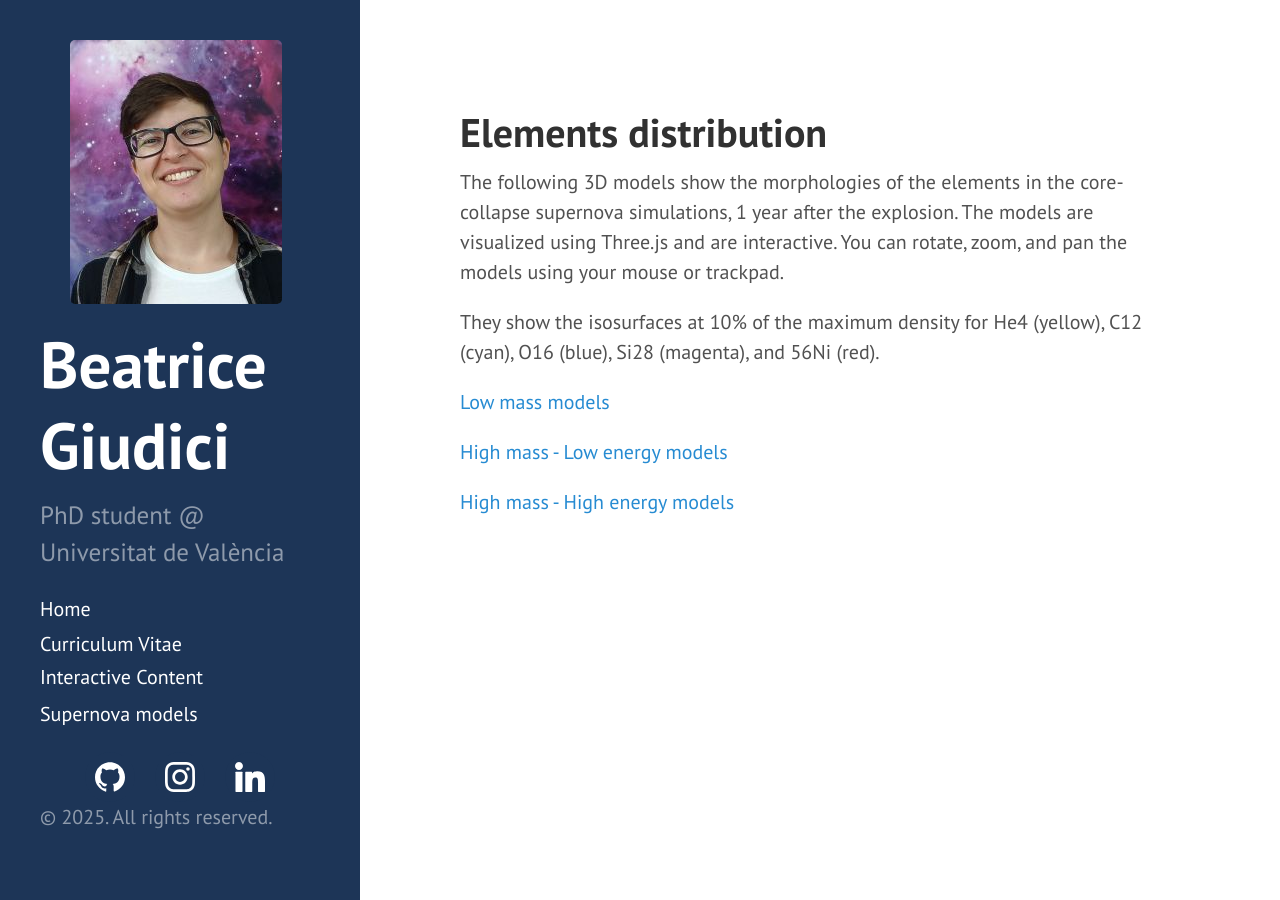
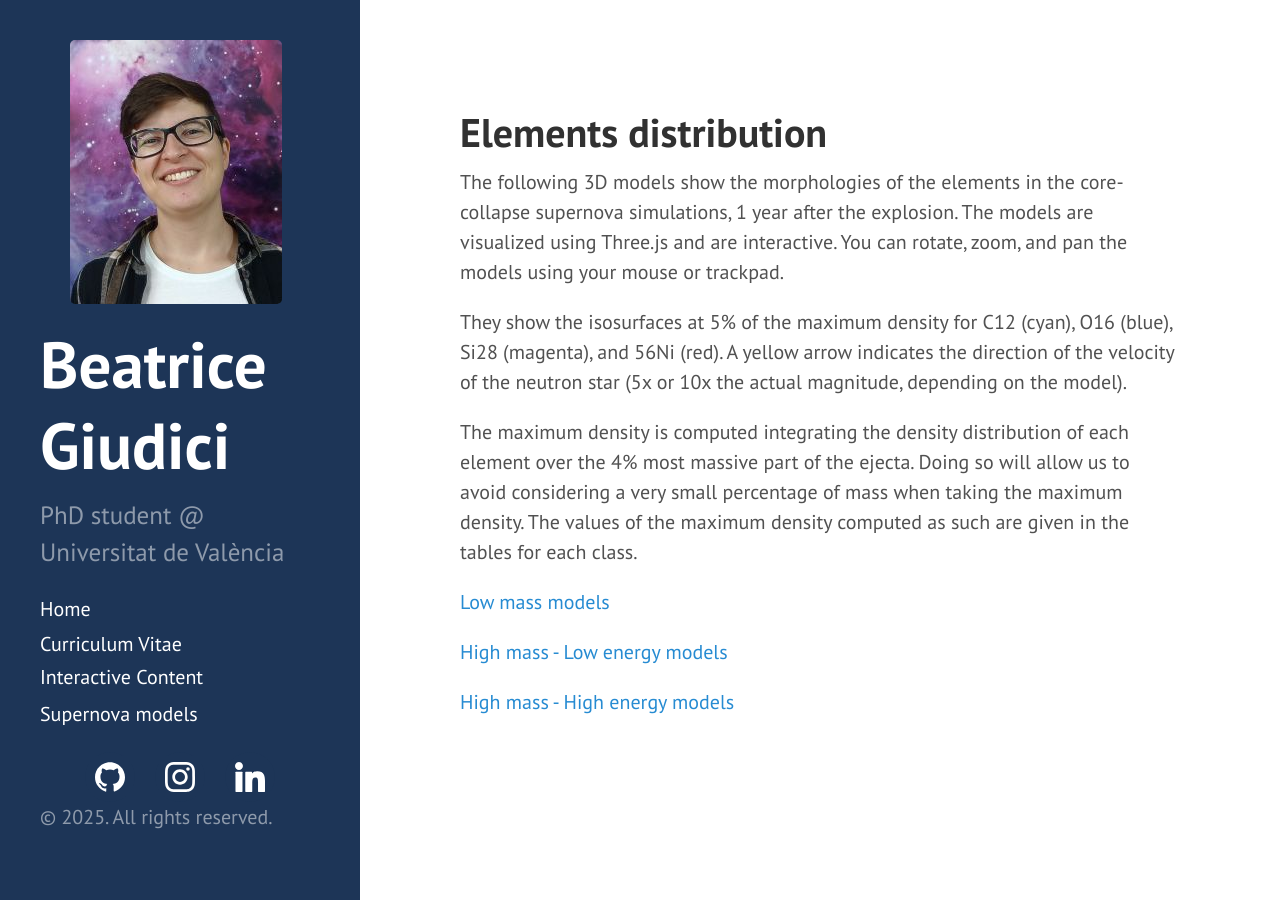
Before and after one commit to BeaGiudici/BeaGiudici.github.io, a Jekyll site: the page built from elements.html, in a window 1280 px wide. Built offline with Jekyll 4.4.1, drawn with Linux system fonts in a browser that asks for light colours.

Commit message:
Adding more description and starting with density table

```diff
--- a/elements.html
+++ b/elements.html
@@ -3,10 +3,26 @@ layout: list
 title: Elements distribution
 ---
 
-<p> The following 3D models show the morphologies of the elements in the core-collapse supernova simulations, 1 year after the explosion.
-  The models are visualized using Three.js and are interactive. You can rotate, zoom, and pan the models using your mouse or trackpad. </p>
-<p> They show the isosurfaces at 10% of the maximum density for He4 (yellow), C12 (cyan), O16 (blue), Si28 (magenta), and 56Ni (red).</p>
+<p>
+    The following 3D models show the morphologies of the elements in the
+    core-collapse supernova simulations, 1 year after the explosion. The models
+    are visualized using Three.js and are interactive. You can rotate, zoom, and
+    pan the models using your mouse or trackpad.
+</p>
+<p>
+    They show the isosurfaces at 5% of the maximum density for C12 (cyan), O16
+    (blue), Si28 (magenta), and 56Ni (red). A yellow arrow indicates the
+    direction of the velocity of the neutron star (5x or 10x the actual
+    magnitude, depending on the model).
+</p>
+<p>
+    The maximum density is computed integrating the density distribution of each
+    element over the 4% most massive part of the ejecta. Doing so will allow us
+    to avoid considering a very small percentage of mass when taking the maximum
+    density. The values of the maximum density computed as such are given in the
+    tables for each class.
+</p>
 
-<p> <a href="elements_lm.html">Low mass models</a> </p>
-<p> <a href="elements_hmle.html">High mass - Low energy models</a> </p>
-<p> <a href="elements_hmhe.html">High mass - High energy models</a> </p>
+<p><a href="elements_lm.html">Low mass models</a></p>
+<p><a href="elements_hmle.html">High mass - Low energy models</a></p>
+<p><a href="elements_hmhe.html">High mass - High energy models</a></p>
```
Also changed, not shown: elements_lm.html (+21 -0 lines).
